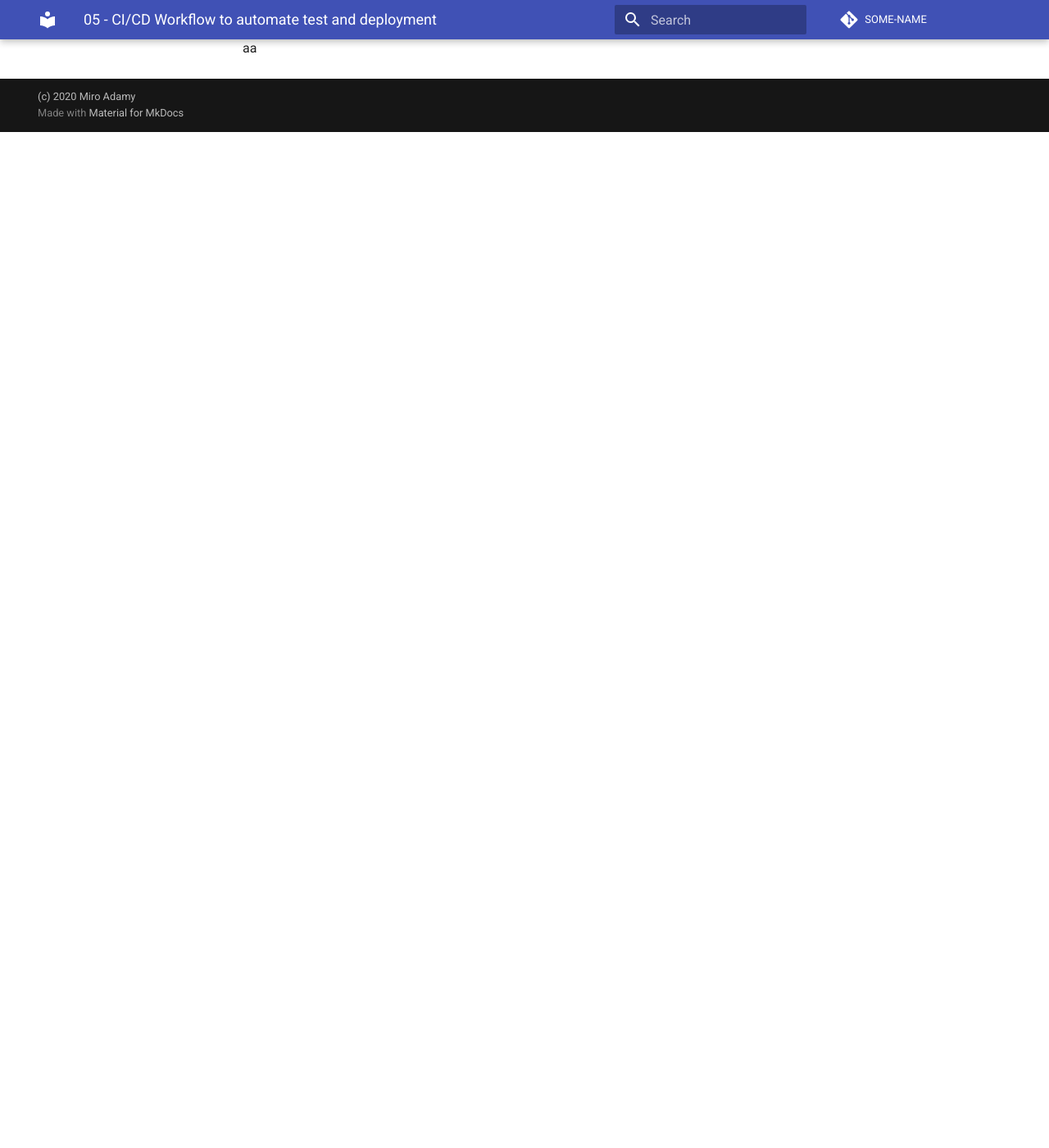
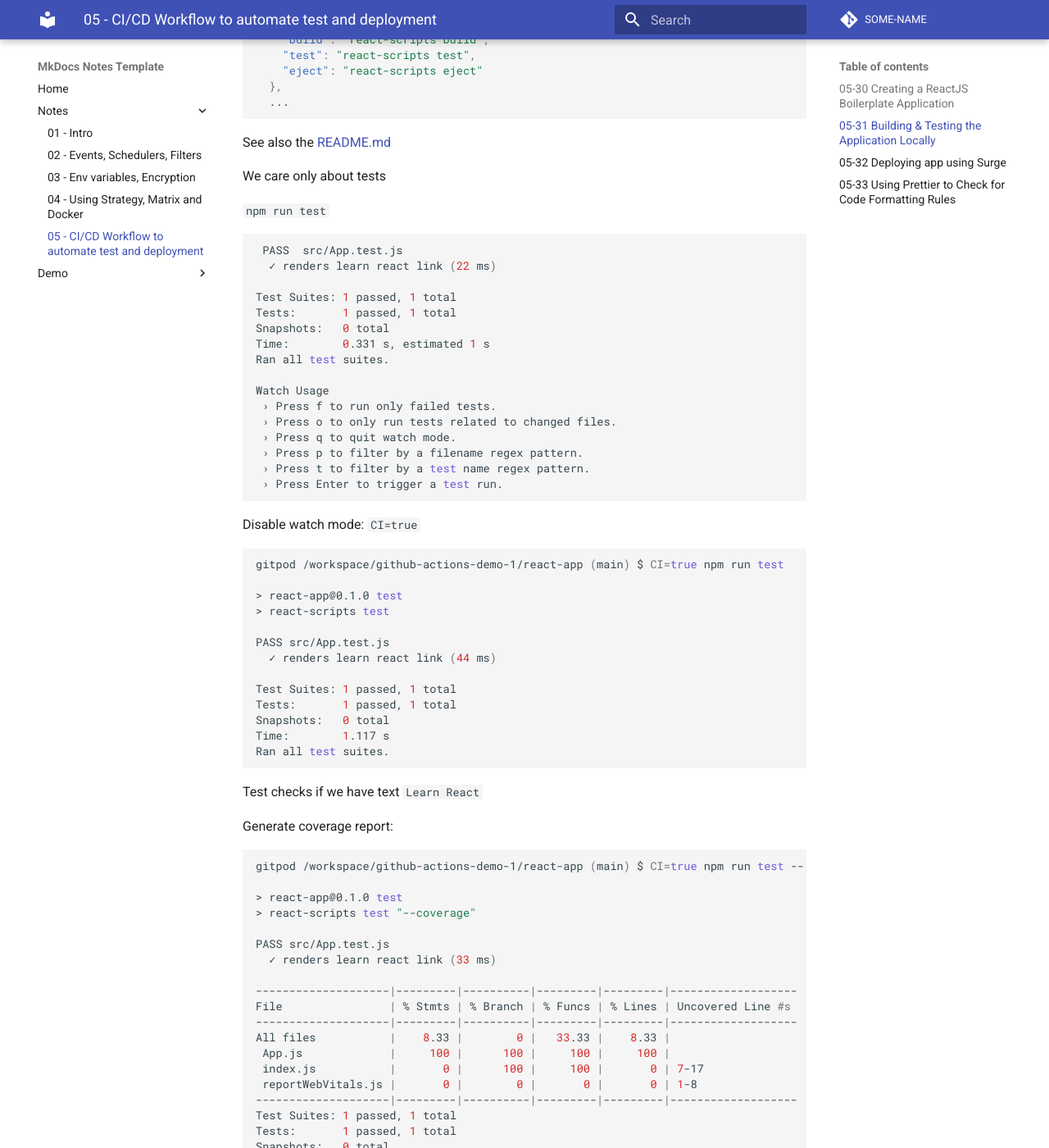
Before and after one commit to miroadamy-practice/notes-github-actions, an MkDocs documentation site: the page built from docs/section-05.md, in a window 1280 px wide and 1400 px high, scrolled down 1965 px. Shown: the whole window at 82% size. Built offline with MkDocs 1.6.1 and Material for MkDocs 9.7.7, drawn with Linux system fonts in a browser that asks for light colours; comment, search, counter and statistics services are not loaded; before the commit the page ends 2126 px from its top, so only the background shows below that; some of the changed text lies outside the part shown.

Commit message:
Done 05-31

````diff
--- a/docs/section-05.md
+++ b/docs/section-05.md
@@ -87,8 +87,113 @@ aa
 
 ## 05-31 Building & Testing the Application Locally
 
-aa
+See package.json => defines scripts
 
-## 05-32 Using Prettier to Check for Code Formatting Rules
+```json
+...
+"scripts": {
+    "start": "react-scripts start",
+    "build": "react-scripts build",
+    "test": "react-scripts test",
+    "eject": "react-scripts eject"
+  },
+  ...
+```
+
+See also the [README.md](https://github.com/miroadamy-practice/github-actions-demo-1/blob/main/react-app/README.md)
+
+We care only about tests
+
+`npm run test`
+
+```sh
+ PASS  src/App.test.js
+  ✓ renders learn react link (22 ms)
+
+Test Suites: 1 passed, 1 total
+Tests:       1 passed, 1 total
+Snapshots:   0 total
+Time:        0.331 s, estimated 1 s
+Ran all test suites.
+
+Watch Usage
+ › Press f to run only failed tests.
+ › Press o to only run tests related to changed files.
+ › Press q to quit watch mode.
+ › Press p to filter by a filename regex pattern.
+ › Press t to filter by a test name regex pattern.
+ › Press Enter to trigger a test run.
+```
+
+Disable watch mode: `CI=true`
+
+```sh
+gitpod /workspace/github-actions-demo-1/react-app (main) $ CI=true npm run test
+
+> react-app@0.1.0 test
+> react-scripts test
+
+PASS src/App.test.js
+  ✓ renders learn react link (44 ms)
+
+Test Suites: 1 passed, 1 total
+Tests:       1 passed, 1 total
+Snapshots:   0 total
+Time:        1.117 s
+Ran all test suites.
+```
+
+Test checks if we have text `Learn React`
+
+Generate coverage report:
+
+```sh
+gitpod /workspace/github-actions-demo-1/react-app (main) $ CI=true npm run test -- --coverage
+
+> react-app@0.1.0 test
+> react-scripts test "--coverage"
+
+PASS src/App.test.js
+  ✓ renders learn react link (33 ms)
+
+--------------------|---------|----------|---------|---------|-------------------
+File                | % Stmts | % Branch | % Funcs | % Lines | Uncovered Line #s
+--------------------|---------|----------|---------|---------|-------------------
+All files           |    8.33 |        0 |   33.33 |    8.33 |
+ App.js             |     100 |      100 |     100 |     100 |
+ index.js           |       0 |      100 |     100 |       0 | 7-17
+ reportWebVitals.js |       0 |        0 |       0 |       0 | 1-8
+--------------------|---------|----------|---------|---------|-------------------
+Test Suites: 1 passed, 1 total
+Tests:       1 passed, 1 total
+Snapshots:   0 total
+Time:        2.259 s
+Ran all test suites.
+
+```
+
+It also generates file in lcov-report:
+
+Preview on GitPod:
+
+```sh
+gitpod /workspace/github-actions-demo-1/react-app (main) $ pwd
+/workspace/github-actions-demo-1/react-app
+gitpod /workspace/github-actions-demo-1/react-app (main) $ cd coverage/lcov-report/
+gitpod /workspace/github-actions-demo-1/react-app/coverage/lcov-report (main) $ python -m http.server 8000
+Serving HTTP on 0.0.0.0 port 8000 (http://0.0.0.0:8000/) ...
+```
+
+
+![html](./img/html-preview.png)
+
+Build for production => `npm run build` => `./build`
+
+This is what needs to be deployed for production
+
+## 05-32 Deploying app using Surge
+
+
+## 05-33 Using Prettier to Check for Code Formatting Rules
 
 aa
````
Also changed, not shown: docs/img/html-preview.png (added).
